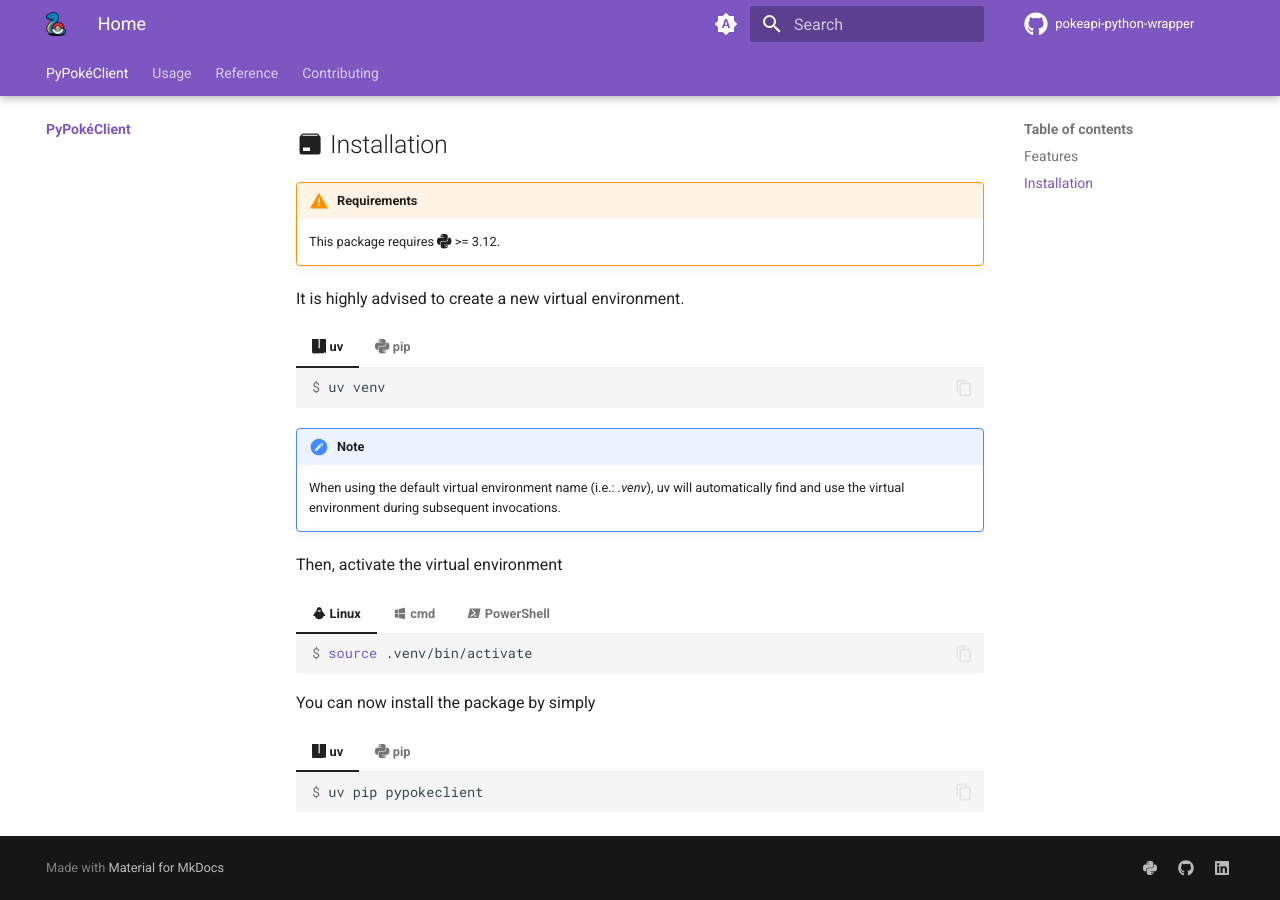
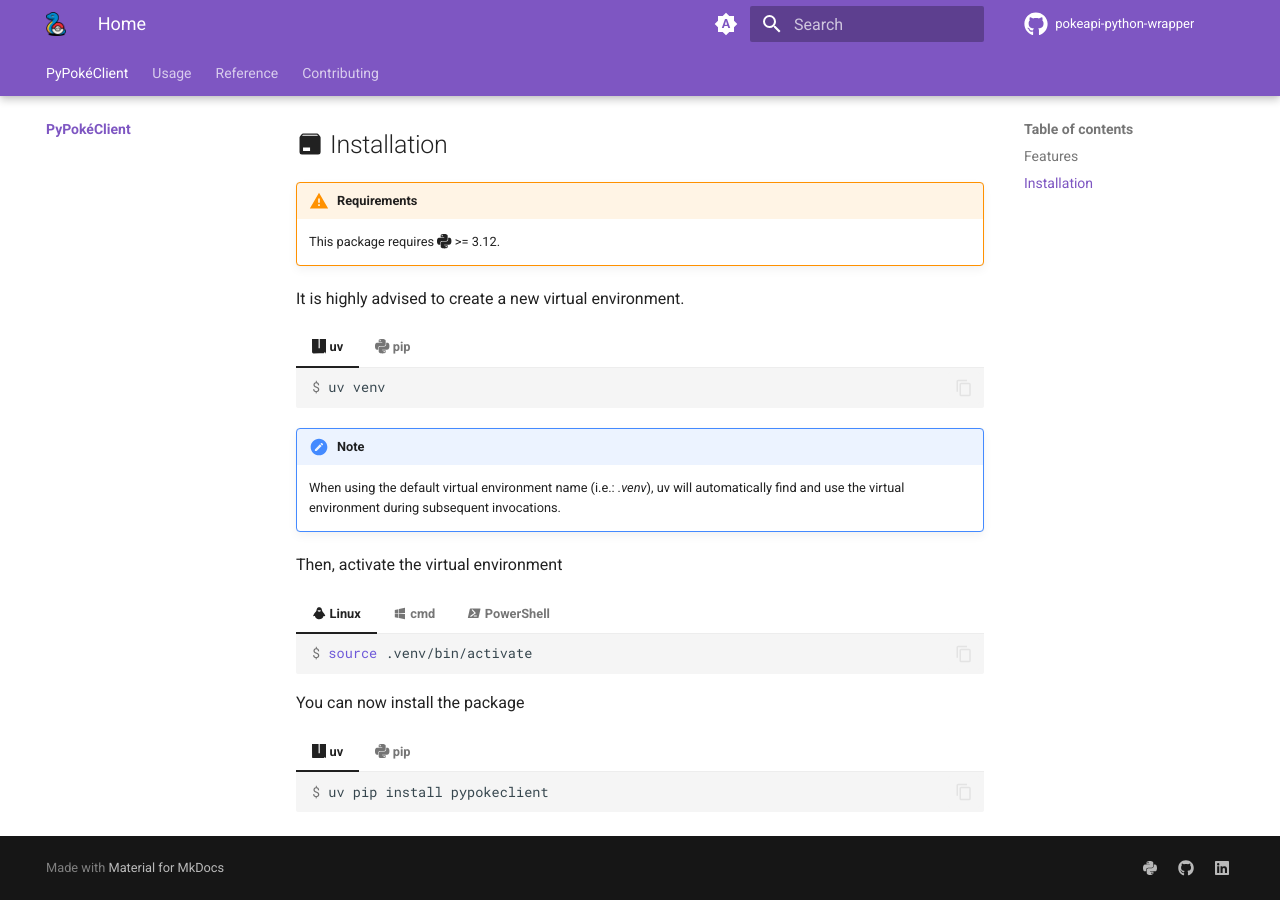
Before and after one commit to RistoAle97/pokeapi-python-wrapper, an MkDocs documentation site: the page built from docs/index.md, in a window 1280 px wide and 900 px high, scrolled down 885 px. Built offline with MkDocs 1.6.1 and Material for MkDocs 9.7.7, drawn with Linux system fonts in a browser that asks for light colours; comment, search, counter and statistics services are not loaded.

Commit message:
Update index.md

````diff
--- a/docs/index.md
+++ b/docs/index.md
@@ -60,10 +60,10 @@
     > .\.venv\Scripts\Activate.ps1
     ```
 
-You can now install the package by simply
+You can now install the package
 === ":simple-uv: uv"
     ```console
-    $ uv pip pypokeclient
+    $ uv pip install pypokeclient
     ```
 === ":simple-python: pip"
     ```console
````
